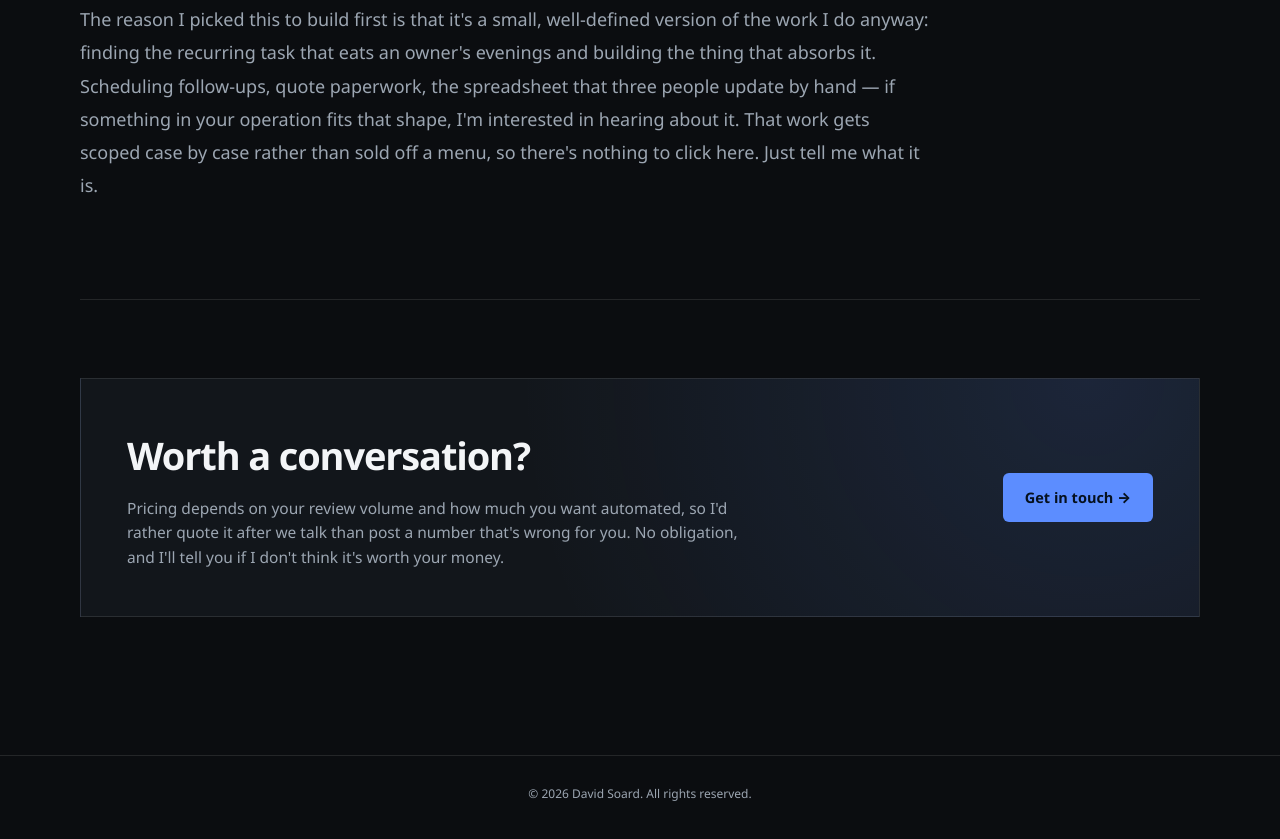
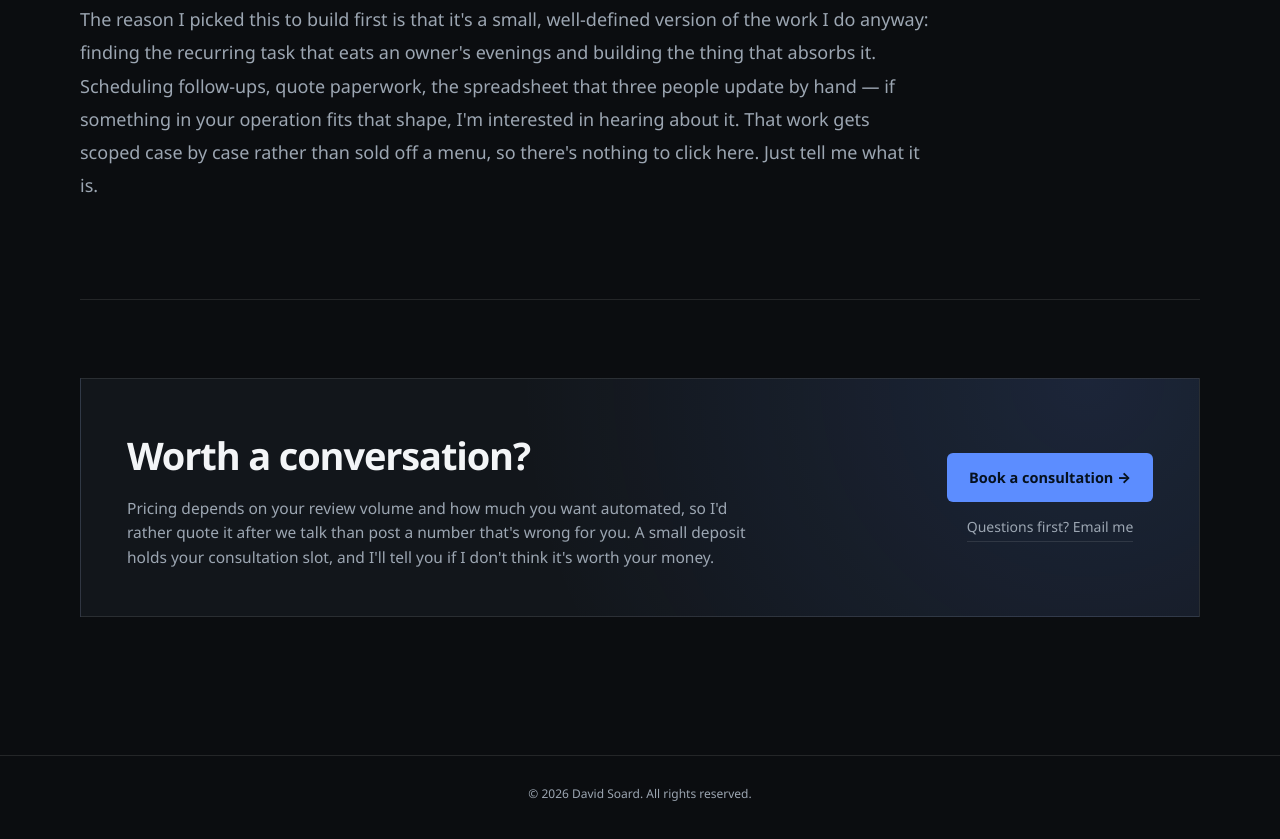
Before and after one commit to dsoard/dsoard.github.io, a plain HTML site: page docs/consulting/index.html in a window 1280 px wide. Shown: the part 4475-5314 px from the top of the page. Drawn offline with Linux system fonts and the light colour scheme.

Commit message:
Add Stripe deposit link to consulting page CTA
Co-Authored-By: Claude Opus 5.5 <noreply@anthropic.com>
Claude-Session: https://claude.ai/code/session_01ARYBTob2onQQqarZ9anpCH

```diff
--- a/docs/consulting/index.html
+++ b/docs/consulting/index.html
@@ -191,9 +191,12 @@
       <div class="cta-band">
         <div>
           <h2>Worth a conversation?</h2>
-          <p>Pricing depends on your review volume and how much you want automated, so I'd rather quote it after we talk than post a number that's wrong for you. No obligation, and I'll tell you if I don't think it's worth your money.</p>
+          <p>Pricing depends on your review volume and how much you want automated, so I'd rather quote it after we talk than post a number that's wrong for you. A small deposit holds your consultation slot, and I'll tell you if I don't think it's worth your money.</p>
         </div>
-        <a class="solid-button" href="mailto:david@davidsoard.com?subject=Consulting%20inquiry">Get in touch →</a>
+        <div class="cta-actions">
+          <a class="solid-button" href="https://buy.stripe.com/bJe4gzcCUeg43eh0eI4Vy06">Book a consultation →</a>
+          <a class="quiet-link" href="mailto:david@davidsoard.com?subject=Consulting%20inquiry">Questions first? Email me</a>
+        </div>
       </div>
     </section>
   </main>
--- a/docs/css/style.css
+++ b/docs/css/style.css
@@ -1249,6 +1249,13 @@ body.consulting .page-hero { max-width: 860px; }
     var(--surface);
 }
 
+.cta-actions {
+  display: flex;
+  flex-direction: column;
+  align-items: center;
+  gap: 14px;
+}
+
 .cta-band h2 {
   margin: 0 0 10px;
   font-size: clamp(26px, 3.4vw, 38px);
@@ -1276,6 +1283,7 @@ body.consulting .page-hero { max-width: 860px; }
 
   .step-list li { padding-left: 52px; }
 
+  .cta-actions { width: 100%; }
   .cta-band .solid-button { width: 100%; text-align: center; }
 }
 
```
